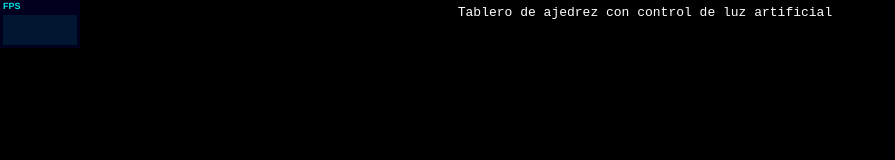
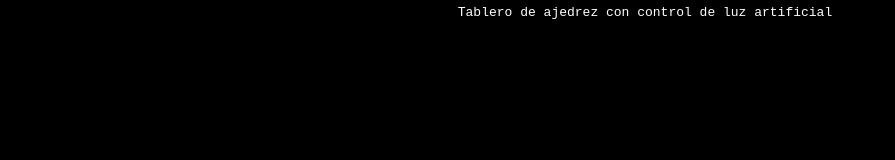
Before and after one commit to DarNtn/ProyectoGraficosxComputadora, a plain HTML site: page index.html in a window 1280 px wide. Shown: the whole page, without its empty margins (0-895 px from the left). Drawn offline with nearby package versions, Linux system fonts and the light colour scheme.

Commit message:
Librerías

```diff
--- a/index.html
+++ b/index.html
@@ -41,7 +41,6 @@
 
     <script src="js/three.js"></script>
     <script src="js/jquery.js"></script>
-    <script src="js/libs/stats.min.js"></script>
     <script src="js/libs/dat.gui.min.js"></script>
     <script src="js/controls/OrbitControls.js"></script>
     <script src="js/WebGL.js"></script>
--- a/js/libs/stats.min.js
+++ /dev/null
@@ -1,5 +0,0 @@
-// stats.js - http://github.com/mrdoob/stats.js
-var Stats=function(){function h(a){c.appendChild(a.dom);return a}function k(a){for(var d=0;d<c.children.length;d++)c.children[d].style.display=d===a?"block":"none";l=a}var l=0,c=document.createElement("div");c.style.cssText="position:fixed;top:0;left:0;cursor:pointer;opacity:0.9;z-index:10000";c.addEventListener("click",function(a){a.preventDefault();k(++l%c.children.length)},!1);var g=(performance||Date).now(),e=g,a=0,r=h(new Stats.Panel("FPS","#0ff","#002")),f=h(new Stats.Panel("MS","#0f0","#020"));
-if(self.performance&&self.performance.memory)var t=h(new Stats.Panel("MB","#f08","#201"));k(0);return{REVISION:16,dom:c,addPanel:h,showPanel:k,begin:function(){g=(performance||Date).now()},end:function(){a++;var c=(performance||Date).now();f.update(c-g,200);if(c>e+1E3&&(r.update(1E3*a/(c-e),100),e=c,a=0,t)){var d=performance.memory;t.update(d.usedJSHeapSize/1048576,d.jsHeapSizeLimit/1048576)}return c},update:function(){g=this.end()},domElement:c,setMode:k}};
-Stats.Panel=function(h,k,l){var c=Infinity,g=0,e=Math.round,a=e(window.devicePixelRatio||1),r=80*a,f=48*a,t=3*a,u=2*a,d=3*a,m=15*a,n=74*a,p=30*a,q=document.createElement("canvas");q.width=r;q.height=f;q.style.cssText="width:80px;height:48px";var b=q.getContext("2d");b.font="bold "+9*a+"px Helvetica,Arial,sans-serif";b.textBaseline="top";b.fillStyle=l;b.fillRect(0,0,r,f);b.fillStyle=k;b.fillText(h,t,u);b.fillRect(d,m,n,p);b.fillStyle=l;b.globalAlpha=.9;b.fillRect(d,m,n,p);return{dom:q,update:function(f,
-v){c=Math.min(c,f);g=Math.max(g,f);b.fillStyle=l;b.globalAlpha=1;b.fillRect(0,0,r,m);b.fillStyle=k;b.fillText(e(f)+" "+h+" ("+e(c)+"-"+e(g)+")",t,u);b.drawImage(q,d+a,m,n-a,p,d,m,n-a,p);b.fillRect(d+n-a,m,a,p);b.fillStyle=l;b.globalAlpha=.9;b.fillRect(d+n-a,m,a,e((1-f/v)*p))}}};"object"===typeof module&&(module.exports=Stats);
--- a/proyecto.js
+++ b/proyecto.js
@@ -8,7 +8,7 @@ $(document).ready(function() {
     ROJO: 0xff0000,
     BLANCO: 0xffffff
   };
-  var camera, scene, renderer, bulbLight, hemiLight, stats;
+  var camera, scene, renderer, bulbLight, hemiLight;
 
   // figuras
   var matEsf, matPir, matToro, matBox, matCono;
@@ -41,9 +41,9 @@ $(document).ready(function() {
   };
 
   var params = {
-    Azul: true,
+    Azul: false,
     Amarillo: true,
-    Rojo: true,
+    Rojo: false,
     Blanca: false,
     exposure: 0.7,
     bulbPower: Object.keys(bulbLuminousPowers)[0],
@@ -69,8 +69,6 @@ $(document).ready(function() {
   addEvents();
   function init() {
     var container = document.getElementById("container");
-    stats = new Stats();
-    container.appendChild(stats.dom);
 
     // picking
     raycaster = new THREE.Raycaster();
@@ -221,8 +219,6 @@ $(document).ready(function() {
     hemiLight.intensity = hemiLuminousIrradiances[params.hemiIrradiance];
 
     renderer.render(scene, camera);
-
-    stats.update();
   }
 
   function addEvents(plano) {
```
